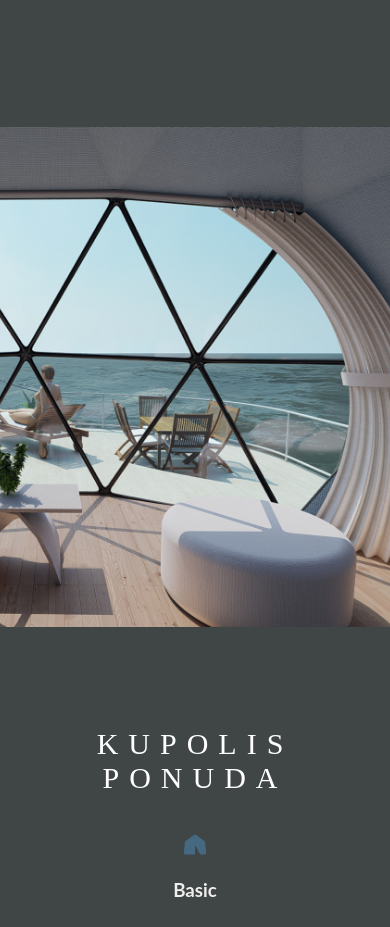
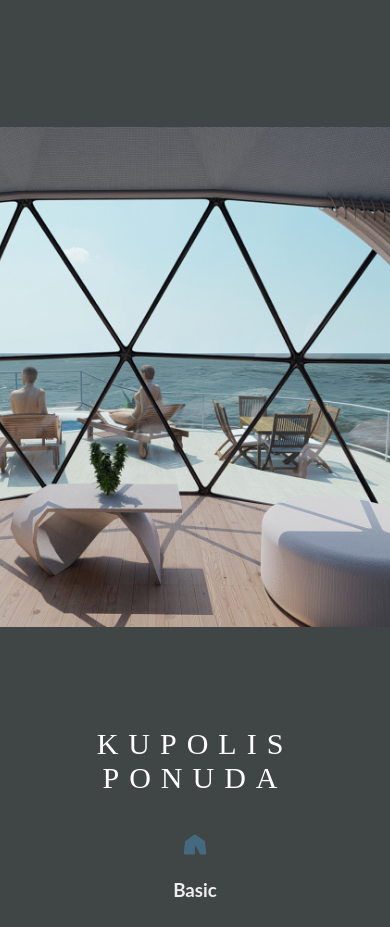
Before and after one commit to notKeallen/kupolis.github.io, a plain HTML site: page index.html in a window 390 px wide. Shown: the part 10020-10947 px from the top of the page. Drawn offline with Linux system fonts and the light colour scheme.

Commit message:
Update style.css

```diff
--- a/assets/css/style.css
+++ b/assets/css/style.css
@@ -764,7 +764,7 @@ input:valid +label{
     background-position: -150px 0px;
   }
   #panorama{
-    background-position: -270px 0px;
+    background-position: -200px 0px;
   }
   .workers{
     width: 100%;
@@ -846,7 +846,7 @@ input:valid +label{
     background-position: -230px 0px;
   }
   #panorama{
-    background-position: -350px 0px;
+    background-position: -250px 0px;
   }
   h2{
     font-size: 30px;
@@ -871,7 +871,7 @@ input:valid +label{
     background-position: -300px 0px;
   }
   #panorama{
-    background-position: -430px 0px;
+    background-position: -330px 0px;
   }
   fieldset{
     width: 94%;
```
